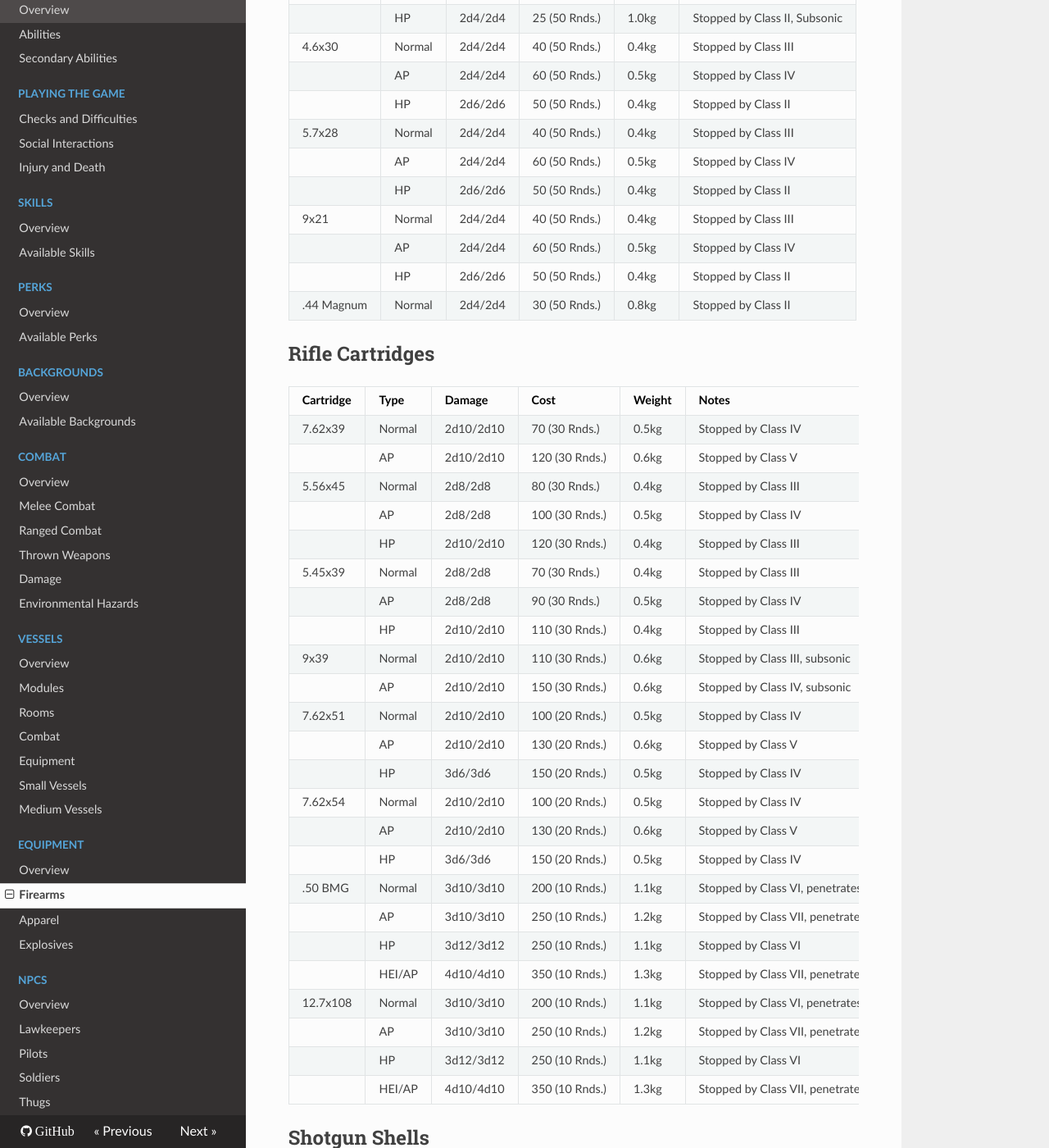
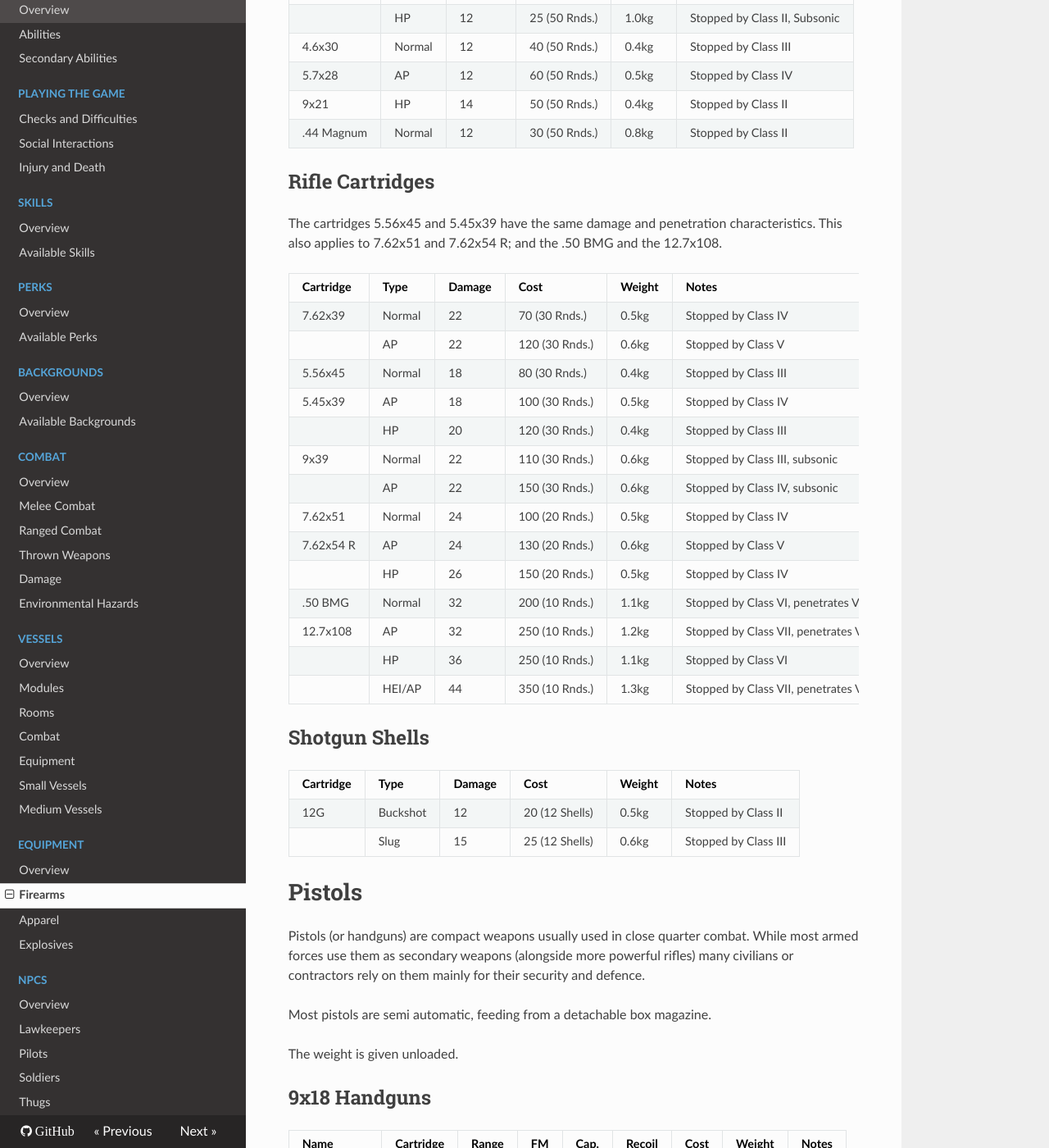
Before and after one commit to ehrpg/rules, an MkDocs documentation site: the page built from docs/equipment/firearms.md, in a window 1280 px wide and 1400 px high, scrolled down 1669 px. Shown: the whole window at 82% size. Built offline with MkDocs 1.6.1, drawn with Linux system fonts in a browser that asks for light colours; nearby versions of some CDN libraries; old or Windows-style settings are respelled for this version of MkDocs; some of the changed text lies outside the part shown.

Commit message:
Convert all weapons to flat damage
This was discussed repeatedly to lower the number of rolls necessary to
play the game. This is a proposal to fix github issue #3.

```diff
--- a/docs/equipment/firearms.md
+++ b/docs/equipment/firearms.md
@@ -47,73 +47,61 @@ as normal, sub sonic, tracer; and may come with different bullets (hollow
 point, armour penetrating steel tip). Down below is a list of cartridges that
 are currently available in _Endless Horizons_.
 
-Each bullet deals piercing and bludgeoning damage to a target. The piercing
-damage represents the wound canal, and the bludgeoning damage represents the
-kinetic energy transfer to internal organs and tissue.
+Each bullet deals flat damage to a target.
 
 The cost and weight is for the given amounts of rounds.
 
 ## Pistol Cartridges
 
+The cartridges 4.6x30, 5.7x28 and 9x21 have the same damage and penetration
+characteristics.
+
 | Cartridge  | Type | Damage    | Cost           | Weight | Notes
 | ---------- |----- | --------- | -------------- | ------ | ------------------
-| 9x18    | Normal  | 1d4/1d4   | 10 (50 Rnds.)  | 0.5kg  | Stopped by Class II
-|         | AP      | 1d4/1d4   | 15 (50 Rnds.)  | 0.6kg  | Stopped by Class III
-|         | HP      | 1d6/1d6   | 13 (50 Rnds.)  | 0.5kg  | Stopped by Class I
-| 9x19    | Normal  | 1d6/1d6   | 15 (50 Rnds.)  | 0.6kg  | Stopped by Class II
-|         | AP      | 1d6/1d8   | 20 (50 Rnds.)  | 0.7kg  | Stopped by Class III
-|         | HP      | 1d8/1d8   | 20 (50 Rnds.)  | 0.6kg  | Stopped by Class II
-| .45 ACP | Normal  | 1d8/1d8   | 23 (50 Rnds.)  | 1.0kg  | Stopped by Class II, Subsonic
-|         | AP      | 1d8/1d8   | 25 (50 Rnds.)  | 1.1kg  | Stopped by Class III
-|         | HP      | 2d4/2d4   | 25 (50 Rnds.)  | 1.0kg  | Stopped by Class II, Subsonic
-| 4.6x30  | Normal  | 2d4/2d4   | 40 (50 Rnds.)  | 0.4kg  | Stopped by Class III
-|         | AP      | 2d4/2d4   | 60 (50 Rnds.)  | 0.5kg  | Stopped by Class IV
-|         | HP      | 2d6/2d6   | 50 (50 Rnds.)  | 0.4kg  | Stopped by Class II
-| 5.7x28  | Normal  | 2d4/2d4   | 40 (50 Rnds.)  | 0.4kg  | Stopped by Class III
-|         | AP      | 2d4/2d4   | 60 (50 Rnds.)  | 0.5kg  | Stopped by Class IV
-|         | HP      | 2d6/2d6   | 50 (50 Rnds.)  | 0.4kg  | Stopped by Class II
-| 9x21    | Normal  | 2d4/2d4   | 40 (50 Rnds.)  | 0.4kg  | Stopped by Class III
-|         | AP      | 2d4/2d4   | 60 (50 Rnds.)  | 0.5kg  | Stopped by Class IV
-|         | HP      | 2d6/2d6   | 50 (50 Rnds.)  | 0.4kg  | Stopped by Class II
-| .44 Magnum| Normal| 2d4/2d4   | 30 (50 Rnds.)  | 0.8kg  | Stopped by Class II
+| 9x18    | Normal  | 5         | 10 (50 Rnds.)  | 0.5kg  | Stopped by Class II
+|         | AP      | 5         | 15 (50 Rnds.)  | 0.6kg  | Stopped by Class III
+|         | HP      | 8         | 13 (50 Rnds.)  | 0.5kg  | Stopped by Class I
+| 9x19    | Normal  | 8         | 15 (50 Rnds.)  | 0.6kg  | Stopped by Class II
+|         | AP      | 8         | 20 (50 Rnds.)  | 0.7kg  | Stopped by Class III
+|         | HP      | 10        | 20 (50 Rnds.)  | 0.6kg  | Stopped by Class II
+| .45 ACP | Normal  | 10        | 23 (50 Rnds.)  | 1.0kg  | Stopped by Class II, Subsonic
+|         | AP      | 10        | 25 (50 Rnds.)  | 1.1kg  | Stopped by Class III
+|         | HP      | 12        | 25 (50 Rnds.)  | 1.0kg  | Stopped by Class II, Subsonic
+| 4.6x30  | Normal  | 12        | 40 (50 Rnds.)  | 0.4kg  | Stopped by Class III
+| 5.7x28  | AP      | 12        | 60 (50 Rnds.)  | 0.5kg  | Stopped by Class IV
+| 9x21    | HP      | 14        | 50 (50 Rnds.)  | 0.4kg  | Stopped by Class II
+| .44 Magnum| Normal| 12        | 30 (50 Rnds.)  | 0.8kg  | Stopped by Class II
 
 
 ## Rifle Cartridges
 
+The cartridges 5.56x45 and 5.45x39 have the same damage and penetration
+characteristics. This also applies to 7.62x51 and 7.62x54 R; and the .50 BMG
+and the 12.7x108.
+
 | Cartridge | Type   | Damage    | Cost           | Weight | Notes
 | --------- | ------ | --------- | -------------- | ------ | ---------------------
-| 7.62x39   | Normal | 2d10/2d10 | 70 (30 Rnds.)  | 0.5kg  | Stopped by Class IV
-|           | AP     | 2d10/2d10 | 120 (30 Rnds.) | 0.6kg  | Stopped by Class V
-| 5.56x45   | Normal | 2d8/2d8   | 80 (30 Rnds.)  | 0.4kg  | Stopped by Class III
-|           | AP     | 2d8/2d8   | 100 (30 Rnds.) | 0.5kg  | Stopped by Class IV
-|           | HP     | 2d10/2d10 | 120 (30 Rnds.) | 0.4kg  | Stopped by Class III
-| 5.45x39   | Normal | 2d8/2d8   | 70 (30 Rnds.)  | 0.4kg  | Stopped by Class III
-|           | AP     | 2d8/2d8   | 90 (30 Rnds.)  | 0.5kg  | Stopped by Class IV
-|           | HP     | 2d10/2d10 | 110 (30 Rnds.) | 0.4kg  | Stopped by Class III
-| 9x39      | Normal | 2d10/2d10 | 110 (30 Rnds.) | 0.6kg  | Stopped by Class III, subsonic
-|           | AP     | 2d10/2d10 | 150 (30 Rnds.) | 0.6kg  | Stopped by Class IV, subsonic
-| 7.62x51   | Normal | 2d10/2d10 | 100 (20 Rnds.) | 0.5kg  | Stopped by Class IV
-|           | AP     | 2d10/2d10 | 130 (20 Rnds.) | 0.6kg  | Stopped by Class V
-|           | HP     | 3d6/3d6   | 150 (20 Rnds.) | 0.5kg  | Stopped by Class IV
-| 7.62x54   | Normal | 2d10/2d10 | 100 (20 Rnds.) | 0.5kg  | Stopped by Class IV
-|           | AP     | 2d10/2d10 | 130 (20 Rnds.) | 0.6kg  | Stopped by Class V
-|           | HP     | 3d6/3d6   | 150 (20 Rnds.) | 0.5kg  | Stopped by Class IV
-| .50 BMG   | Normal | 3d10/3d10 | 200 (10 Rnds.) | 1.1kg  | Stopped by Class VI, penetrates Vessel Armour MK I
-|           | AP     | 3d10/3d10 | 250 (10 Rnds.) | 1.2kg  | Stopped by Class VII, penetrates Vessel Armour MK I
-|           | HP     | 3d12/3d12 | 250 (10 Rnds.) | 1.1kg  | Stopped by Class VI
-|           | HEI/AP | 4d10/4d10 | 350 (10 Rnds.) | 1.3kg  | Stopped by Class VII, penetrates Vessel Armour MK I
-| 12.7x108  | Normal | 3d10/3d10 | 200 (10 Rnds.) | 1.1kg  | Stopped by Class VI, penetrates Vessel Armour MK I
-|           | AP     | 3d10/3d10 | 250 (10 Rnds.) | 1.2kg  | Stopped by Class VII, penetrates Vessel Armour MK I
-|           | HP     | 3d12/3d12 | 250 (10 Rnds.) | 1.1kg  | Stopped by Class VI
-|           | HEI/AP | 4d10/4d10 | 350 (10 Rnds.) | 1.3kg  | Stopped by Class VII, penetrates Vessel Armour MK I
+| 7.62x39   | Normal | 22        | 70 (30 Rnds.)  | 0.5kg  | Stopped by Class IV
+|           | AP     | 22        | 120 (30 Rnds.) | 0.6kg  | Stopped by Class V
+| 5.56x45   | Normal | 18        | 80 (30 Rnds.)  | 0.4kg  | Stopped by Class III
+| 5.45x39   | AP     | 18        | 100 (30 Rnds.) | 0.5kg  | Stopped by Class IV
+|           | HP     | 20        | 120 (30 Rnds.) | 0.4kg  | Stopped by Class III
+| 9x39      | Normal | 22        | 110 (30 Rnds.) | 0.6kg  | Stopped by Class III, subsonic
+|           | AP     | 22        | 150 (30 Rnds.) | 0.6kg  | Stopped by Class IV, subsonic
+| 7.62x51   | Normal | 24        | 100 (20 Rnds.) | 0.5kg  | Stopped by Class IV
+| 7.62x54 R | AP     | 24        | 130 (20 Rnds.) | 0.6kg  | Stopped by Class V
+|           | HP     | 26        | 150 (20 Rnds.) | 0.5kg  | Stopped by Class IV
+| .50 BMG   | Normal | 32        | 200 (10 Rnds.) | 1.1kg  | Stopped by Class VI, penetrates Vessel Armour MK I
+| 12.7x108  | AP     | 32        | 250 (10 Rnds.) | 1.2kg  | Stopped by Class VII, penetrates Vessel Armour MK I
+|           | HP     | 36        | 250 (10 Rnds.) | 1.1kg  | Stopped by Class VI
+|           | HEI/AP | 44        | 350 (10 Rnds.) | 1.3kg  | Stopped by Class VII, penetrates Vessel Armour MK I
 
 ## Shotgun Shells
 
 | Cartridge | Type     | Damage  | Cost           | Weight | Notes
 | --------- | -------- | ------- | -------------- | ------ | --------------------
-| 12G       | Buckshot | 4d4/1d4 | 20 (12 Shells) | 0.5kg  | Stopped by Class II
-|           | Slug     | 3d4/2d4 | 25 (12 Shells) | 0.6kg  | Stopped by Class III
-|           | Dart     | 3d4/3d4 | 30 (12 Shells) | 0.7kg  | Stopped by Class III
+| 12G       | Buckshot | 12      | 20 (12 Shells) | 0.5kg  | Stopped by Class II
+|           | Slug     | 15      | 25 (12 Shells) | 0.6kg  | Stopped by Class III
 
 # Pistols
 
```
Also changed, not shown: docs/equipment/apparel.md (+10 -10 lines), docs/equipment/explosives.md (+18 -18 lines), docs/equipment/overview.md (+5 -5 lines).
